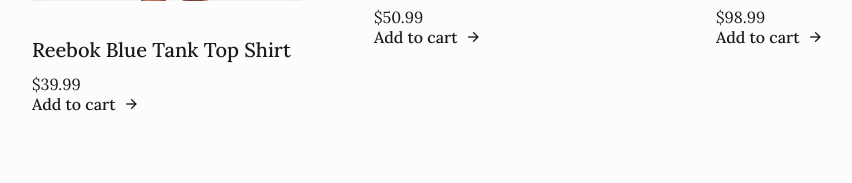
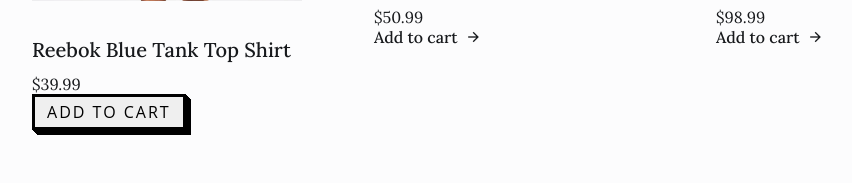
Before and after one commit to YesIIBr0/Fleece, a PHP site: the page made by Buy now.php in a window 1280 px wide. Shown: the part 459-642 px from the top of the page, without its empty margins (131-983 px from the left). Run offline with PHP 8.4, Linux system fonts and the light colour scheme.

Commit message:
Add files via upload

```diff
--- a/Buy now.php
+++ b/Buy now.php
@@ -7,6 +7,7 @@
         <link href="https://cdn.jsdelivr.net/npm/remixicon@2.5.0/fonts/remixicon.css" rel="stylesheet">
         <link rel="stylesheet" href="assets/css/swiper-bundle.min.css">
         <link rel="stylesheet" href="assets/css/styles.css">
+        <script type="text/javascript" src="assets/js/shopping_cart.js"></script>
 
         <title>Products</title>
     </head>
@@ -46,6 +47,12 @@
                             <li><a href="Buy now.php">All products</a></li>
                             </ul>
                         </li>
+                     <li class="nav__item">
+                            <a  href="shopping_cart.html">
+                            <i id="cart_tag"  class="ri-shopping-bag-3-line"></i>
+                        </a>
+                        </li>
+
                     </ul>
 
                     </ul>
@@ -70,7 +77,11 @@
                             </h2>
                             <span class="products__price">$39.99</span>
                         </div>
-                        <a href="#" class="button__link" onclick="AddItem('assets/img/menp16.webp', 'Reebok Blue Tank Top Shirt', 39.99)">Add to cart <i class="ri-arrow-right-line"></i></a>
+                        <form action="backend/carrito.php" method="post">
+                            <input type="hidden" name="id_producto" value="5">
+                            <input type="hidden" name="unidades" value="1">
+                            <input type="submit" name="add_to_cart" value="Add to cart" class="button-54" target="_blank" onclick="AddItem('assets/img/menp16.webp', 'Reebok Blue Tank Top Shirt', 39.99)">
+                        </form>
                     </article>
 
                     <article class="products__card swiper-slide">
```
